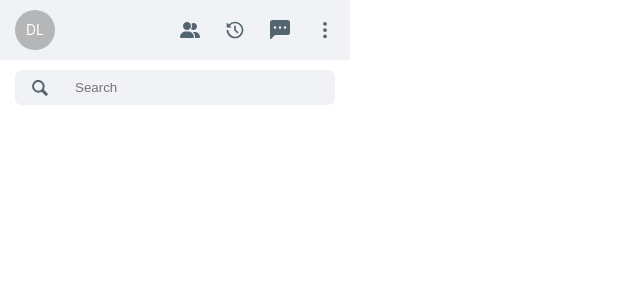
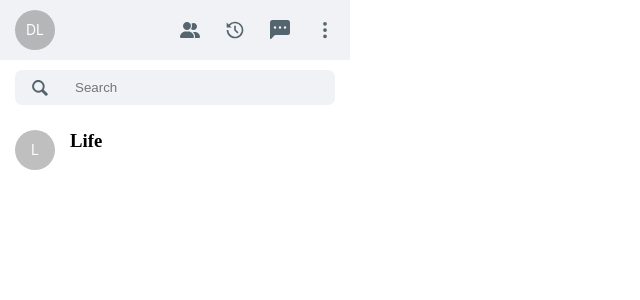
Before and after one commit to dev-nilson/whats-good, a Next.js app: page / in a window 1280 px wide. Shown: the top 300 px of the page, without its empty margins (0-640 px from the left). Built offline with nearby package versions, Linux system fonts and the light colour scheme.

Commit message:
✨ Add chats

```diff
--- a/src/components/Sidebar/Sidebar.tsx
+++ b/src/components/Sidebar/Sidebar.tsx
@@ -28,6 +28,14 @@ export default function Sidebar() {
         </svg>
         <SearchInput placeholder="Search" />
       </Search>
+      <Chats>
+        <Chat>
+          <Avatar size="large">
+            L
+          </Avatar>
+          <h3>Life</h3>
+        </Chat>
+      </Chats>
     </Container>
   );
 }
@@ -69,3 +77,17 @@ const SearchInput = styled.input`
   border: none;
   flex: 1;
 `;
+
+const Chats = styled.div``;
+
+const Chat = styled.div`
+  display: flex;
+  gap: 15px;
+  padding: 15px;
+  background-color: #fff;
+  cursor: pointer;
+
+  :hover {
+    background-color: #f0f2f5;
+  }
+`;
```
